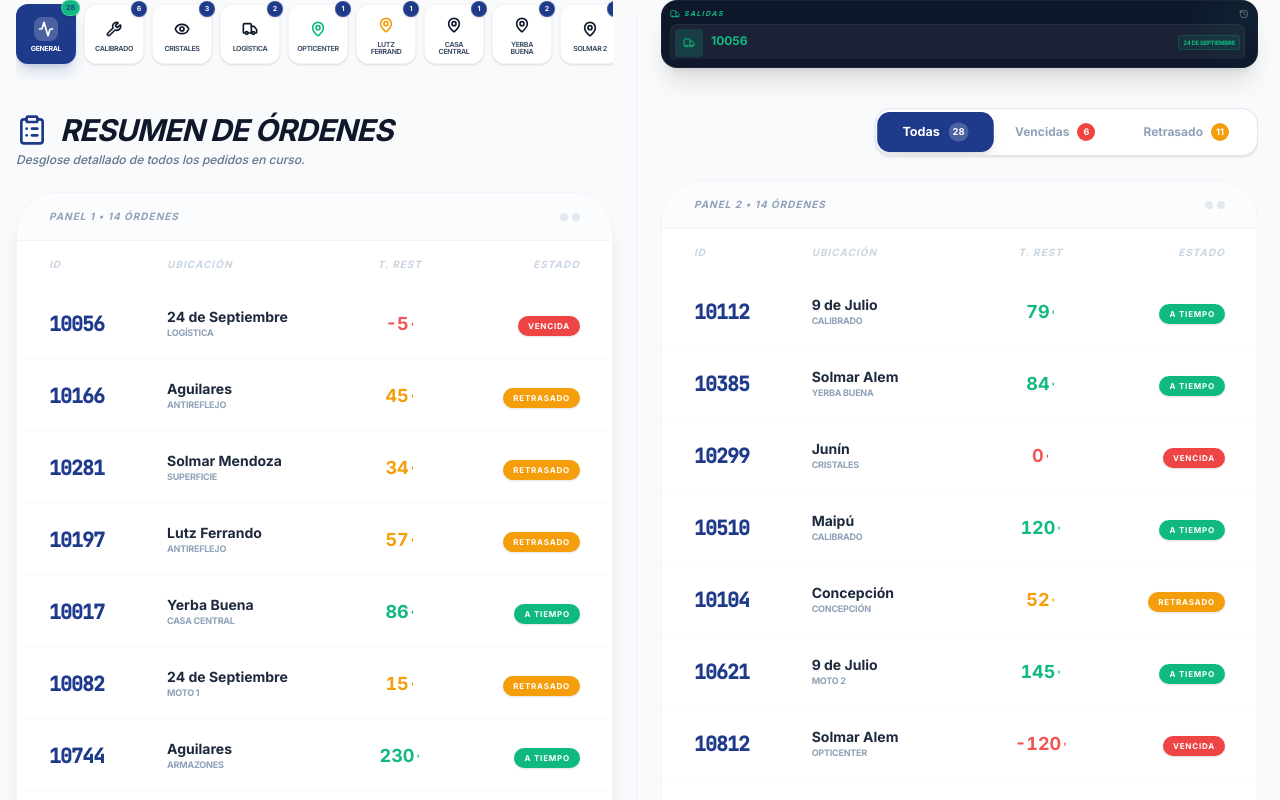
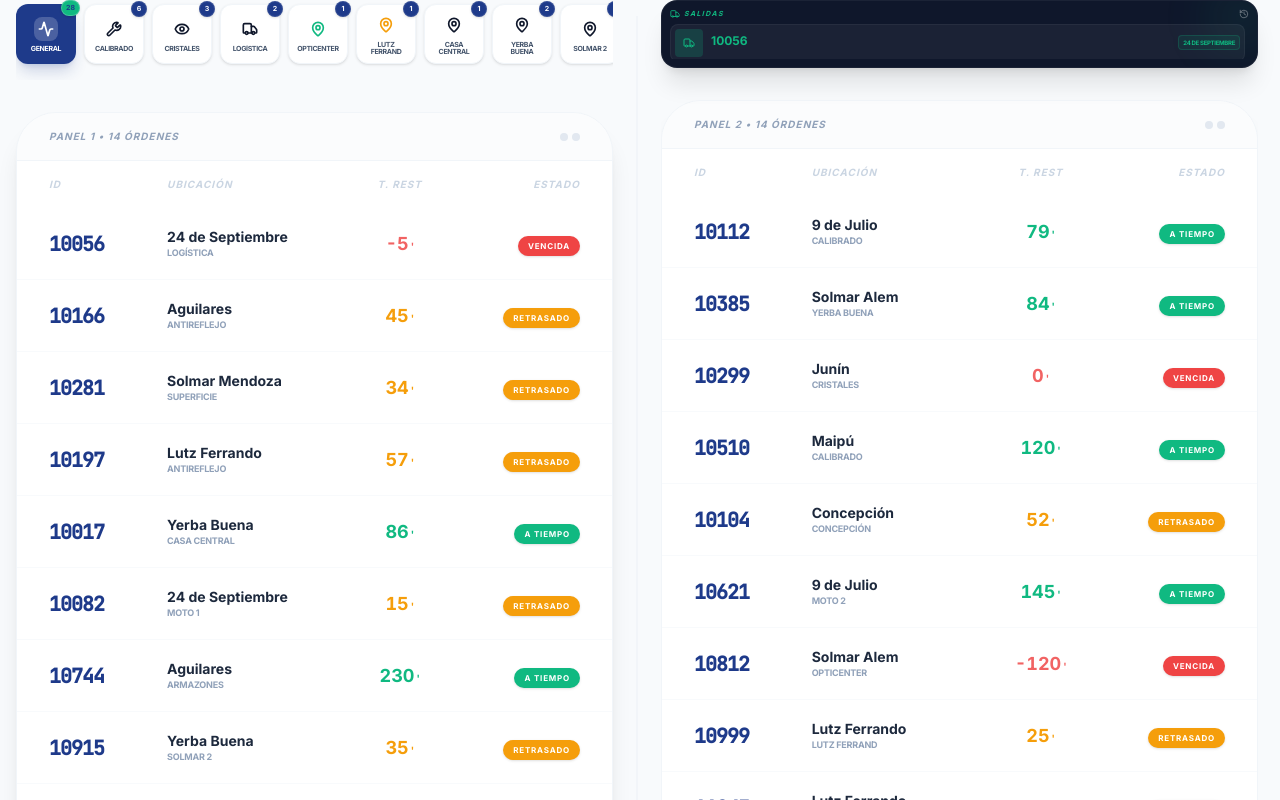
Before and after one commit to Matoma1607/gestion-optica, a React (Vite) app: page / in a window 1280 px wide. Shown: the top 800 px of the page. Built offline with nearby package versions, Linux system fonts and the light colour scheme.

Commit message:
He eliminado la sección del encabezado RESUMEN DE ÓRDENES y los botones de filtro (Todas, Vencidas, Retrasado)

```diff
--- a/src/App.tsx
+++ b/src/App.tsx
@@ -608,14 +608,6 @@ export default function App() {
 
             {/* Breakdown Summary Section (Panel 1) */}
             <section className="space-y-6">
-              <div className="flex flex-col gap-1">
-                <h2 className="text-3xl font-black text-slate-900 tracking-tight uppercase italic flex items-center gap-3">
-                  <ClipboardList size={32} className="text-brand-blue" />
-                  Resumen de Órdenes
-                </h2>
-                <p className="text-slate-500 font-medium italic text-xs">Desglose detallado de todos los pedidos en curso.</p>
-              </div>
-
               <div className="bg-white rounded-[2.5rem] shadow-xl overflow-hidden border border-slate-100 flex flex-col min-h-[500px]">
                 <div className="bg-slate-50/50 px-8 py-4 border-b border-slate-100 flex justify-between items-center">
                   <span className="text-[10px] font-black text-slate-400 uppercase tracking-widest italic">Panel 1 • {filteredOrders.filter((_, i) => i % 2 === 0).length} Órdenes</span>
@@ -701,34 +693,6 @@ export default function App() {
 
             {/* Panel 2 (Filtros y Tabla) */}
             <section className="space-y-6 flex flex-col h-full overflow-hidden">
-              <div className="flex justify-end pt-2">
-                <div className="flex bg-white p-1 rounded-2xl border border-slate-200 shadow-sm overflow-x-auto max-w-full">
-                  {(['Todas', 'Vencidas', 'Retrasado'] as const).map((f) => (
-                    <button
-                      key={f}
-                      onClick={() => setFilter(f)}
-                      className={`px-6 py-2.5 rounded-xl text-xs font-black transition-all whitespace-nowrap flex items-center justify-center gap-2 ${
-                        filter === f
-                          ? (f === 'Vencidas' ? 'bg-brand-red text-white' : f === 'Retrasado' ? 'bg-brand-orange text-white' : 'bg-brand-blue text-white') + ' shadow-lg scale-105'
-                          : 'text-slate-400 hover:text-slate-600 hover:bg-slate-50'
-                      }`}
-                    >
-                      <span>{f}</span>
-                      {filterCounts[f] > 0 && (
-                        <span className={`flex items-center justify-center min-w-[18px] h-4.5 px-1 rounded-full text-[9px] font-black ${
-                          filter === f ? 'bg-white/20 text-white' :
-                          f === 'Vencidas' ? 'bg-brand-red text-white' :
-                          f === 'Retrasado' ? 'bg-brand-orange text-white' :
-                          'bg-slate-100 text-slate-500'
-                        }`}>
-                          {filterCounts[f]}
-                        </span>
-                      )}
-                    </button>
-                  ))}
-                </div>
-              </div>
-
               <div className="bg-white rounded-[2.5rem] shadow-xl overflow-hidden border border-slate-100 flex flex-col min-h-[500px]">
                 <div className="bg-slate-50/50 px-8 py-4 border-b border-slate-100 flex justify-between items-center">
                   <span className="text-[10px] font-black text-slate-400 uppercase tracking-widest italic">Panel 2 • {filteredOrders.filter((_, i) => i % 2 !== 0).length} Órdenes</span>
```
